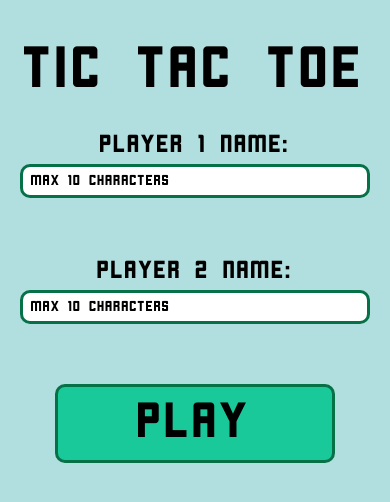
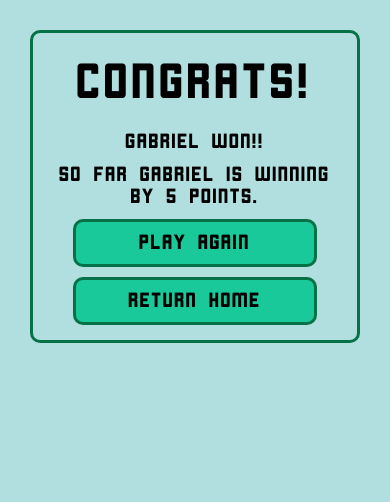
Before and after one commit to gabrielrueda/tic-tac-toe-app, a React Native app in the folder project/: screen / in a window 390 px wide. Shown: the top 502 px of the page. Built offline with nearby package versions, Linux system fonts and the light colour scheme.

Commit message:
Started Working on Game Over Screen
Finally going to remove the alert I had there for game over.

```diff
--- a/project/App.js
+++ b/project/App.js
@@ -5,6 +5,7 @@ import Game from './components/Game';
 import { StyleSheet, View, Text, Alert } from 'react-native';
 import * as Font from 'expo-font';
 import { AppLoading } from 'expo';
+import Gameover from './components/Gameover';
 
 
 const getFonts = () => {
@@ -35,11 +36,14 @@ export default function App(){
   }
 
   const display = () => {
-    if(state.screen === 0){
-      return <StartMenu nameChange={nameChange} click={screenChange}/>
-    }else{
-      return <Game names={state.names}/>
-    }
+    // if(state.screen === 0){
+    //   return <StartMenu nameChange={nameChange} click={screenChange}/>
+    // }else{
+    //   return <Game names={state.names}/>
+    // }
+    return(
+      <Gameover />
+      );
   }
   if(state.fontsLoaded){
     return(
--- a/project/components/Board.js
+++ b/project/components/Board.js
@@ -1,7 +1,7 @@
 import React, { useState, useEffect } from 'react';
 // import renderIf from './renderIf'
 import { StyleSheet, Text, View, TouchableOpacity, Image, Button } from 'react-native';
-import { globalStyles } from '../styles/global.js';
+import { globalStyles } from '../styles/Global.js';
 
 export default function Board(props) {
     const [state, setState] = useState({
--- a/project/components/Game.js
+++ b/project/components/Game.js
@@ -2,21 +2,18 @@ import React, { useState, useCallback } from 'react';
 import { StyleSheet, Text, View, TouchableOpacity, Alert } from 'react-native';
 import Board from './Board.js'
 import TurnIndicators from './TurnIndicators.js';
-import { globalStyles } from '../styles/global.js';
-
-
-
+import { globalStyles } from '../styles/Global.js';
 
 export default function Game(props) {
   const [state, setState] = useState({
-    turnsZ: 1,
+    turnIndicator: 1,
     score: [0,0],
     names: props.names,
   });
 
   function updateCounter(turns, scoreAdd1, scoreAdd2, tie){
     let nState = Object.assign({}, state);
-    nState.turnsZ = turns;
+    nState.turnIndicator = turns;
     if(scoreAdd1 > 0 || scoreAdd2 > 0){
       alertWin(scoreAdd1);
       nState.score[0] += scoreAdd1;
@@ -39,7 +36,7 @@ export default function Game(props) {
         <Text style={globalStyles.title}>TIC TAC TOE</Text>
 
         <Board updateCounter={updateCounter} test="It Works"/>
-        <TurnIndicators names={state.names} turns={state.turnsZ} score={state.score}/>
+        <TurnIndicators names={state.names} turns={state.turnIndicator} score={state.score}/>
       </View>
     );
 
--- /dev/null
+++ b/project/components/Gameover.js
@@ -0,0 +1,27 @@
+import React, { useState, useCallback } from 'react';
+import { StyleSheet, Text, View, TouchableOpacity, Alert } from 'react-native';
+import { globalStyles } from '../styles/Global.js';
+
+export default function Gameover(){
+
+    return(
+        <View style={globalStyles.containerGO}>
+            <Text style={[globalStyles.title, {marginVertical: 15}]}>CONGRATS!</Text>
+            <Text style={[globalStyles.generalText , localStyles.text]}>Gabriel Won!!</Text>
+            <Text style={[globalStyles.generalText, localStyles.text]}>So far Gabriel is winning by 5 points.</Text>
+            <TouchableOpacity>
+                <Text style={[globalStyles.button, localStyles.text]}>PLAY AGAIN</Text>
+            </TouchableOpacity>
+            <TouchableOpacity>
+                <Text style={[globalStyles.button, localStyles.text]}>RETURN HOME</Text>
+            </TouchableOpacity>
+        </View>
+    );
+}
+
+const localStyles = StyleSheet.create({
+    text: {
+        fontSize: 20,
+        margin: 5,
+    }
+});
--- a/project/components/StartMenu.js
+++ b/project/components/StartMenu.js
@@ -1,6 +1,6 @@
 import React, { useState } from 'react';
 import { StyleSheet, Text, View, TouchableOpacity, Image, Button, TextInput, Alert, Dimensions } from 'react-native';
-import { globalStyles } from '../styles/global.js';
+import { globalStyles } from '../styles/Global.js';
 
 const constants = require('../Constants.js');
 
@@ -21,7 +21,7 @@ export default function StartMenu(props) {
 
     return(
         <View style={{marginHorizontal: 20}}>
-            <Text numberOfLines={1} style={[globalStyles.title, {fontSize: (constants.width/6.9)}]}>Tic Tac Toe</Text>
+            <Text numberOfLines={1} style={globalStyles.title}>Tic Tac Toe</Text>
             <Text style={globalStyles.generalText}>Player 1 Name:</Text>
             <TextInput
                 placeholder="max 10 characters"
--- a/project/components/TurnIndicators.js
+++ b/project/components/TurnIndicators.js
@@ -1,6 +1,6 @@
 import React, { useState } from 'react';
 import { StyleSheet, Text, View, TouchableOpacity, Image, Button } from 'react-native';
-import { globalStyles } from '../styles/global';
+import { globalStyles } from '../styles/Global.js';
 
 const constants = require('../Constants.js')
 export default function TurnIndicators(props) {
@@ -11,11 +11,10 @@ export default function TurnIndicators(props) {
     const b_color = (status) => {
         if(props.turns % 2 === status){ return lightGreen; }else{ return darkGreen; }
     }
-    //Font Size relative to length:
-    //                 0  1  2  3  4  5  6  7  8  9  10
-    const fontSizes = [24,24,24,24,24,24,24,24,21,18,17]
-
     const getFontSize = (id) => {
+        //Font Size relative to length:
+        //                 0  1  2  3  4  5  6  7  8  9  10
+        let fontSizes = [24,24,24,24,24,24,24,24,21,18,17]
         return (constants.width < 390 ? (fontSizes[id] * (constants.width / 390)) : fontSizes[id]);
     };
 
--- a/project/styles/global.js
+++ b/project/styles/global.js
@@ -5,7 +5,7 @@ const constants = require('../Constants.js');
 export const globalStyles = StyleSheet.create({
     //General Use
     title: {
-        fontSize: 48,
+        fontSize: (constants.width < 390 ? (48 * (constants.width / 390)) : 48),
         marginBottom: 30,
         marginTop: 40,
         fontFamily: constants.defaultFont,
@@ -26,6 +26,7 @@ export const globalStyles = StyleSheet.create({
     inputBox: {
         paddingHorizontal: 8,
         paddingVertical: 6,
+        fontSize: (constants.width < 390 ? (24 * (constants.width / 390)) : 24),
         borderColor: constants.darkGreen,
         borderWidth: constants.borderWidth,
         borderRadius: constants.borderRadius,
@@ -94,4 +95,13 @@ export const globalStyles = StyleSheet.create({
         backgroundColor: constants.darkGreen,
         borderRadius: constants.borderRadius,
     },
+    //Gameover.js
+    containerGO: {
+        backgroundColor: constants.lightBlue,
+        borderRadius: constants.borderRadius,
+        borderColor: constants.darkGreen,
+        borderWidth: constants.borderWidth,
+        margin: 30,
+        padding: 10,
+    }
 })
```
